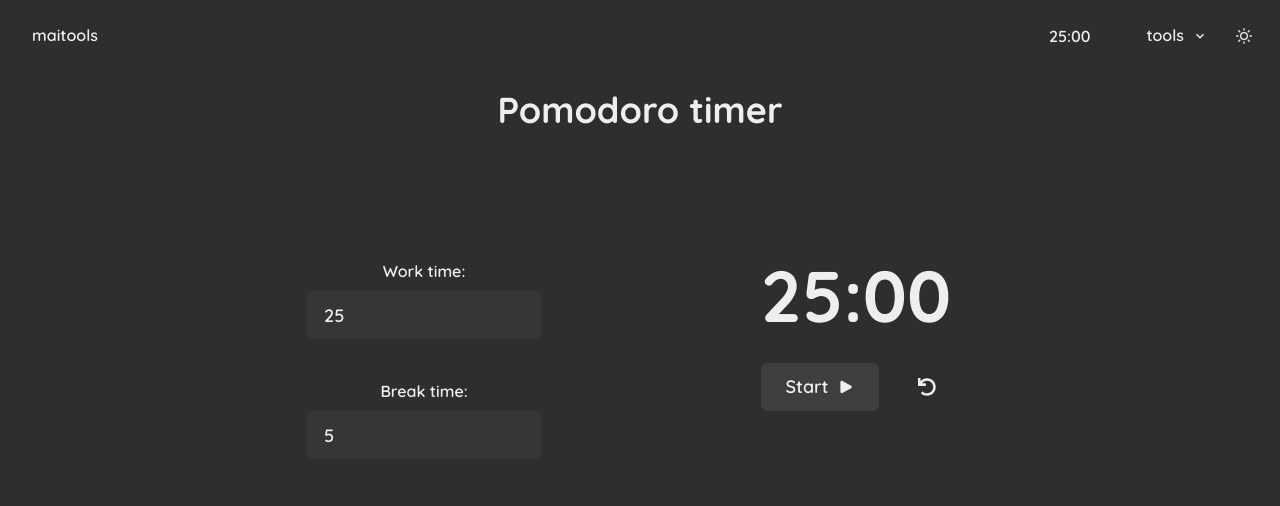
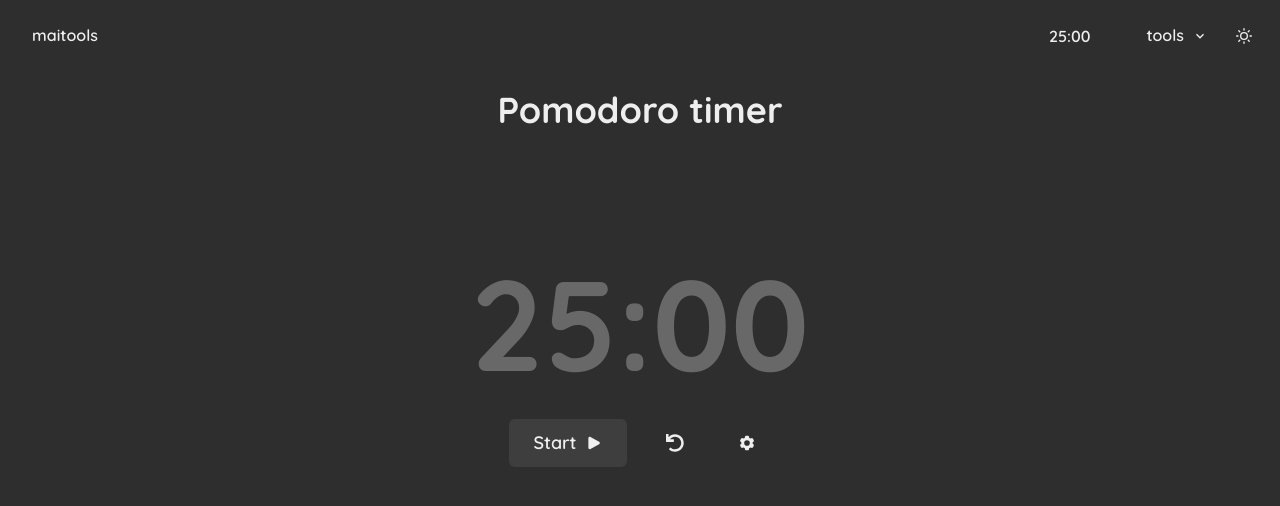
Before and after one commit to olimeme/maitools, a React (Vite) app: page /pomodoro-timer in a window 1280 px wide. Shown: the top 506 px of the page. Built offline with nearby package versions, Linux system fonts and the light colour scheme.

Commit message:
pomodoro: ui and refactoring

```diff
--- /dev/null
+++ b/src/components/PomodoroSerttingsModal.tsx
@@ -0,0 +1,77 @@
+import {
+  Button,
+  HStack,
+  Input,
+  Modal,
+  ModalBody,
+  ModalCloseButton,
+  ModalContent,
+  ModalFooter,
+  ModalHeader,
+  ModalOverlay,
+  Stack,
+  Text,
+  UseModalProps,
+  VStack,
+} from "@chakra-ui/react";
+import React, { useState } from "react";
+interface PomodoroSettingsProps {
+  //TODO: set types
+  settings: any;
+  onSettingsChange: any;
+  modalProps: UseModalProps;
+}
+const PomodoroSerttingsModal = ({
+  modalProps,
+  settings,
+  onSettingsChange,
+}: PomodoroSettingsProps) => {
+  return (
+    <Modal {...modalProps}>
+      <ModalOverlay />
+      <ModalContent>
+        <ModalHeader>Timer settings</ModalHeader>
+        <ModalCloseButton />
+        <ModalBody>
+          <HStack>
+            <Stack>
+              <Text>Work time:</Text>
+              <Input
+                variant="filled"
+                placeholder="Work time"
+                size={"lg"}
+                onChange={(e: React.ChangeEvent<HTMLInputElement>) =>
+                  onSettingsChange.handleChangeWorkTime(
+                    parseInt(e.target.value)
+                  )
+                }
+                value={settings.workTime === 0 ? "" : settings.workTime}
+                type="number"
+              />
+            </Stack>
+            <Stack>
+              <Text>Break time:</Text>
+              <Input
+                variant="filled"
+                placeholder="Break time"
+                size={"lg"}
+                onChange={(e: React.ChangeEvent<HTMLInputElement>) =>
+                  onSettingsChange.handleChangeBreakTime(
+                    parseInt(e.target.value)
+                  )
+                }
+                value={settings.breakTime === 0 ? "" : settings.breakTime}
+                type="number"
+              />
+            </Stack>
+          </HStack>
+        </ModalBody>
+        <ModalFooter>
+          <Button onClick={modalProps.onClose}>Close</Button>
+        </ModalFooter>
+      </ModalContent>
+    </Modal>
+  );
+};
+
+export default PomodoroSerttingsModal;
--- a/src/components/PomodoroTimer.tsx
+++ b/src/components/PomodoroTimer.tsx
@@ -5,22 +5,24 @@ import {
   HStack,
   Heading,
   IconButton,
+  useDisclosure,
   useToast,
 } from "@chakra-ui/react";
 import { useEffect, useMemo, useRef, useState } from "react";
 import { getInitialStateFromLocalStorage } from "../helpers/getInitialStateFromLocalStorage";
 import { FaUndo } from "react-icons/fa";
-import { HiPause, HiPlay } from "react-icons/hi2";
-interface PomodoroTimerProps {
-  workTime: number;
-  breakTime: number;
-}
+import { HiPause, HiPlay, HiCog6Tooth } from "react-icons/hi2";
+import PomodoroSerttingsModal from "./PomodoroSerttingsModal";
 
-const PomodoroTimer: React.FC<PomodoroTimerProps> = ({
-  workTime,
-  breakTime,
-}) => {
+const PomodoroTimer = () => {
+  const { isOpen, onOpen, onClose } = useDisclosure();
   const toast = useToast();
+  const [workTime, setWorkTime] = useState<number>(
+    () => getInitialStateFromLocalStorage("workTime", 25) as number
+  );
+  const [breakTime, setBreakTime] = useState<number>(
+    () => getInitialStateFromLocalStorage("breakTime", 5) as number
+  );
   const [timeRemaining, setTimeRemaining] = useState<number>(
     () =>
       getInitialStateFromLocalStorage("timeRemaining", workTime * 60) as number
@@ -34,6 +36,7 @@ const PomodoroTimer: React.FC<PomodoroTimerProps> = ({
   const timePassed = useRef(
     getInitialStateFromLocalStorage("passedTime", 0) as number
   );
+
   useEffect(() => {
     if (!isActive) return;
 
@@ -83,6 +86,14 @@ const PomodoroTimer: React.FC<PomodoroTimerProps> = ({
     localStorage.setItem("isActive", JSON.stringify(isActive));
   }, [timeRemaining, isWorking, isActive]);
 
+  const handleChangeWorkTime = (timeInMinutes: number) => {
+    setWorkTime(timeInMinutes);
+  };
+
+  const handleChangeBreakTime = (timeInMinutes: number) => {
+    setBreakTime(timeInMinutes);
+  };
+
   const pauseTimer = () => {
     setIsActive((prevIsActive) => !prevIsActive);
   };
@@ -110,7 +121,13 @@ const PomodoroTimer: React.FC<PomodoroTimerProps> = ({
 
   return (
     <Box>
-      <Heading as={"h1"} size={"4xl"} textAlign={"center"}>
+      <Heading
+        as={"h1"}
+        size={"4xl"}
+        textAlign={"center"}
+        fontSize={"9xl"}
+        opacity={0.3}
+      >
         {displayTime(timeRemaining)}
       </Heading>
       <Center>
@@ -129,8 +146,30 @@ const PomodoroTimer: React.FC<PomodoroTimerProps> = ({
             variant={"ghost"}
             onClick={resetTimer}
           />
+          <IconButton
+            size={"lg"}
+            aria-label="settings"
+            icon={<HiCog6Tooth />}
+            variant={"ghost"}
+            onClick={onOpen}
+          />
         </HStack>
       </Center>
+      <PomodoroSerttingsModal
+        modalProps={{
+          isOpen,
+          onClose,
+          closeOnEsc: true,
+        }}
+        settings={{
+          workTime,
+          breakTime,
+        }}
+        onSettingsChange={{
+          handleChangeWorkTime,
+          handleChangeBreakTime,
+        }}
+      />
     </Box>
   );
 };
--- a/src/pages/PomodoroTimerPage.tsx
+++ b/src/pages/PomodoroTimerPage.tsx
@@ -1,67 +1,18 @@
 import React, { useState } from "react";
 import MotionWrapper from "../components/MotionWrapper";
-import {
-  Box,
-  Center,
-  Container,
-  Flex,
-  HStack,
-  Heading,
-  Input,
-  Spacer,
-  Text,
-  VStack,
-} from "@chakra-ui/react";
+import { Center, Container, Heading } from "@chakra-ui/react";
 import PomodoroTimer from "../components/PomodoroTimer";
-import { getInitialStateFromLocalStorage } from "../helpers/getInitialStateFromLocalStorage";
 
 const PomodoroTimerPage = () => {
-  const [workTime, setWorkTime] = useState<number>(
-    () => getInitialStateFromLocalStorage("workTime", 25) as number
-  );
-  const [breakTime, setBreakTime] = useState<number>(
-    () => getInitialStateFromLocalStorage("breakTime", 5) as number
-  );
-
   return (
     <MotionWrapper>
       <Heading mb={8} textAlign={"center"}>
         Pomodoro timer
       </Heading>
       <Container maxW={"4xl"} pt={24}>
-        <Flex wrap={"wrap-reverse"}>
-          <Box flex={1}>
-            <Center>
-              <VStack>
-                <Text>Work time:</Text>
-                <Input
-                  variant="filled"
-                  placeholder="Work time"
-                  size={"lg"}
-                  onChange={(e: React.ChangeEvent<HTMLInputElement>) =>
-                    setWorkTime(+e.target.value)
-                  }
-                  value={workTime === 0 ? "" : workTime}
-                  type="number"
-                />
-                <Text pt={8}>Break time:</Text>
-                <Input
-                  variant="filled"
-                  placeholder="Break time"
-                  size={"lg"}
-                  onChange={(e: React.ChangeEvent<HTMLInputElement>) =>
-                    setBreakTime(+e.target.value)
-                  }
-                  value={breakTime === 0 ? "" : breakTime}
-                  type="number"
-                />
-              </VStack>
-            </Center>
-          </Box>
-          <Box flex={1}>
-            <PomodoroTimer workTime={workTime} breakTime={breakTime} />
-          </Box>
-        </Flex>
+        <Center>
+          <PomodoroTimer />
+        </Center>
       </Container>
     </MotionWrapper>
   );
--- a/src/theme.ts
+++ b/src/theme.ts
@@ -6,6 +6,7 @@ import {
 import { menuTheme } from "./themes/menu";
 import { cardTheme } from "./themes/card";
 import { linkTheme } from "./themes/link";
+import { modalTheme } from "./themes/modal";
 
 const theme = extendTheme({
   styles: {
@@ -33,6 +34,7 @@ const theme = extendTheme({
     Menu: menuTheme,
     Card: cardTheme,
     Link: linkTheme,
+    Modal: modalTheme,
   },
 });
 
--- /dev/null
+++ b/src/themes/modal.ts
@@ -0,0 +1,15 @@
+import { StyleFunctionProps } from "@chakra-ui/react";
+import { DARK_MODE_BODY_BG_COLOR, LIGHT_MODE_BODY_BG_COLOR } from "./colors";
+
+const modalTheme = {
+  baseStyle: (props: StyleFunctionProps) => ({
+    dialog: {
+      bg:
+        props.colorMode === "light"
+          ? LIGHT_MODE_BODY_BG_COLOR
+          : DARK_MODE_BODY_BG_COLOR,
+      boxShadow: "none",
+    },
+  }),
+};
+export { modalTheme };
```
